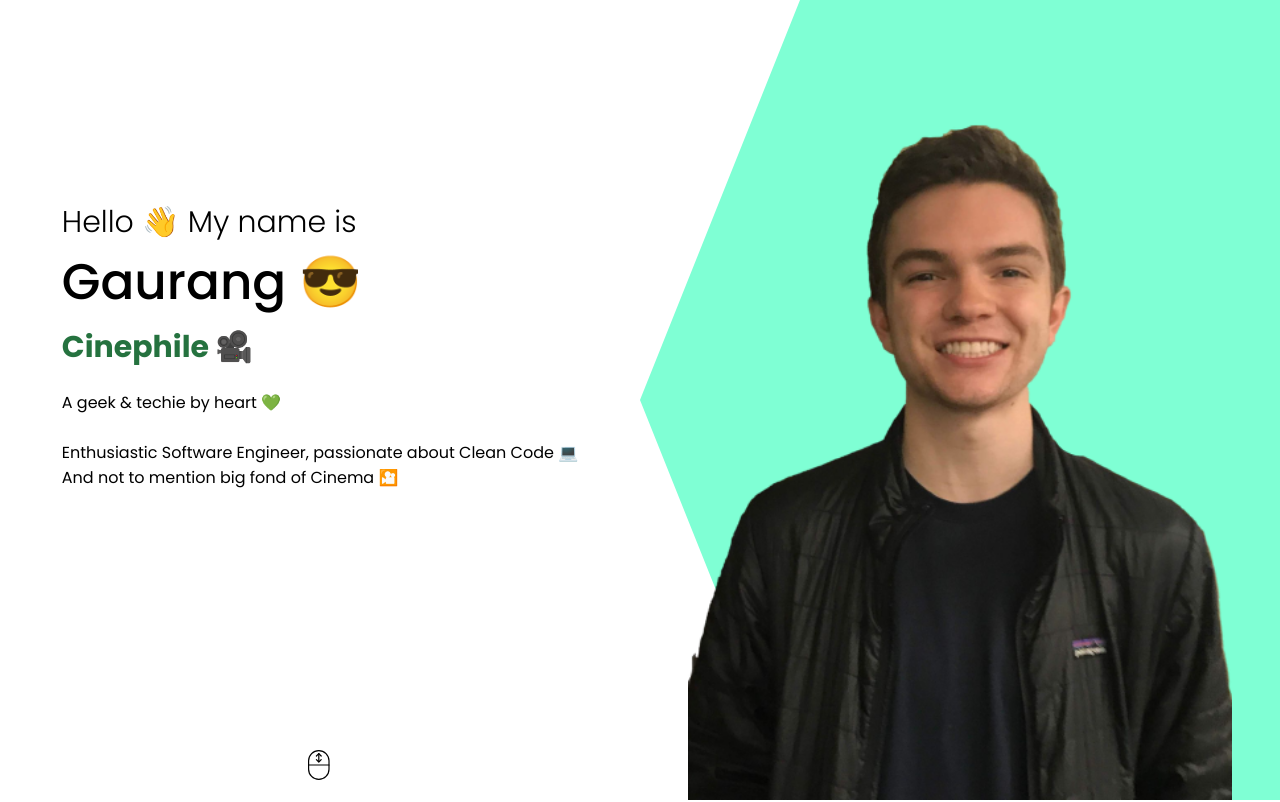
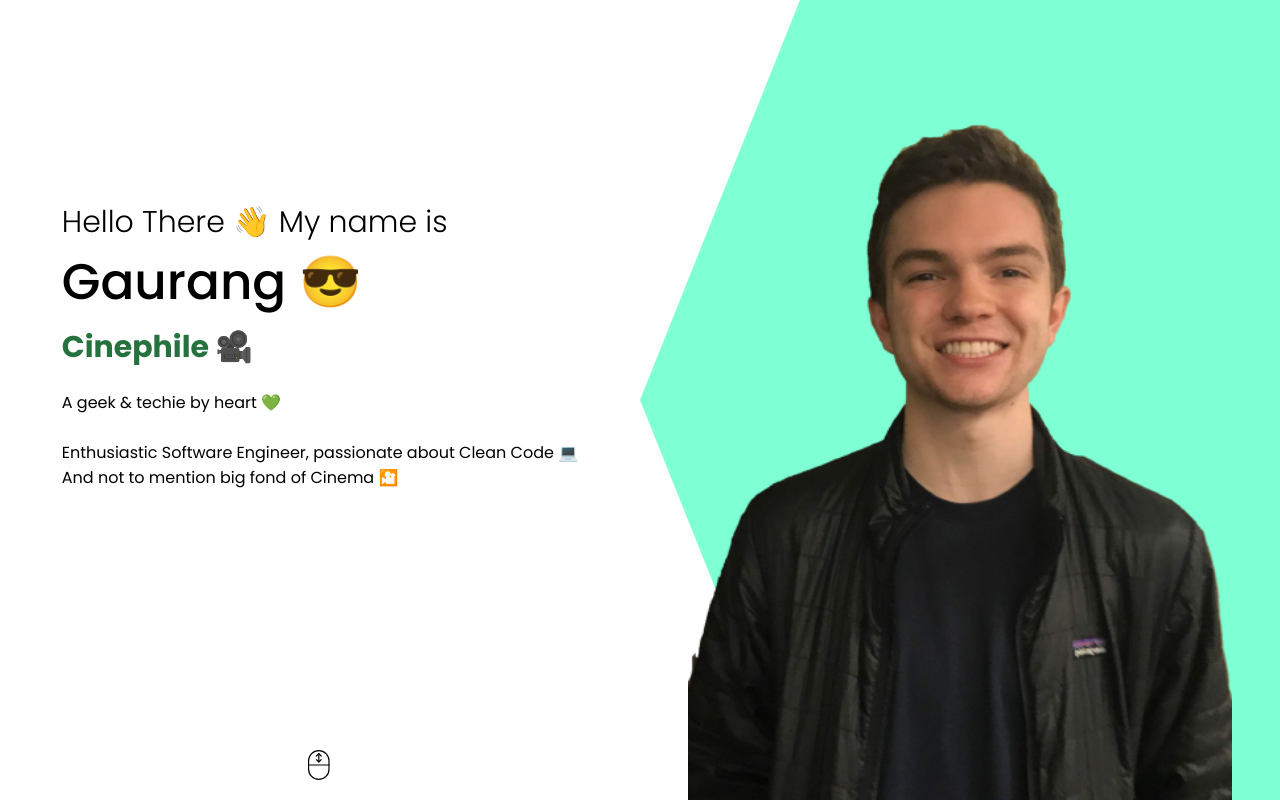
Before and after one commit to gaurang-ambasana/portfolio-website, a React (Create React App) app: page / in a window 1280 px wide. Shown: the top 802 px of the page. Built offline with nearby package versions, Linux system fonts and the light colour scheme.

Commit message:
fixed typo

```diff
--- a/src/components/intro/Intro.jsx
+++ b/src/components/intro/Intro.jsx
@@ -6,7 +6,7 @@ const Intro = () => {
     <div className="i">
       <div className="i-left">
         <div className="i-left-wrapper">
-          <h2 className="i-intro">Hello 👋 My name is</h2>
+          <h2 className="i-intro">Hello There 👋 My name is</h2>
           <h1 className="i-name">Gaurang 😎</h1>
           <div className="i-title">
             <div className="i-title-wrapper">
```
